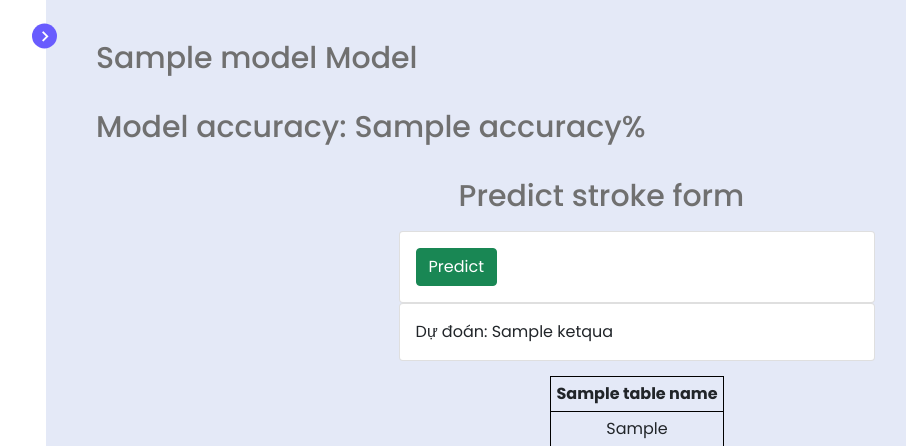
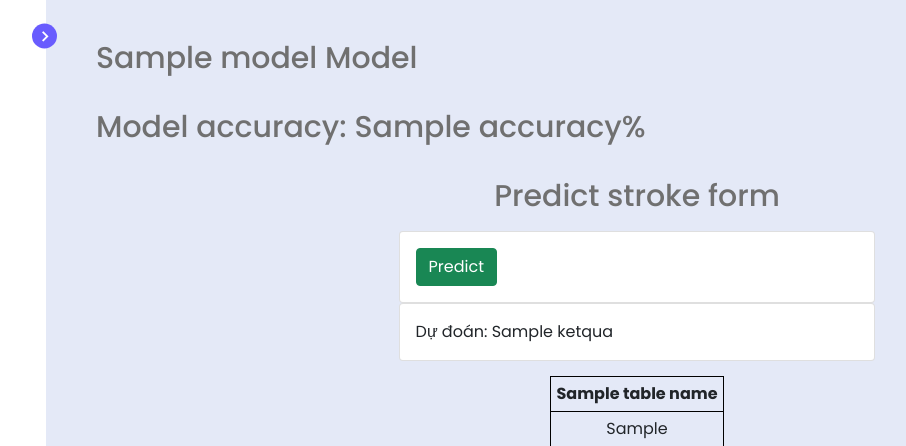
Before and after one commit to Foacto/BTL-Iot, a Flask app: template StrokeWeb/templates/home.html in a window 1280 px wide. Shown: the top 446 px of the page, without its empty margins (42-948 px from the left). Run offline with Flask 2, Linux system fonts and the light colour scheme; the template is opened without the code that fills it: most values are stand-ins (such as "Sample title", 1, 10 or a date in 2020); parts of the project's set-up code (start-up, migrations or seed data) failed here and were passed over.

Commit message:
fix form title

```diff
--- a/StrokeWeb/templates/home.html
+++ b/StrokeWeb/templates/home.html
@@ -136,7 +136,7 @@
         <div class="text">{{model}} Model</div>
         <div class="text">Model accuracy: {{accuracy}}%</div>
         <div class="container col-md-5">
-            <div class="text">Predict stroke form</div>
+            <div class="text" style="text-align: center;">Predict stroke form</div>
             <div class="card">
                 <div class="card-body">
                     <form action="/submit" method="post">
```
